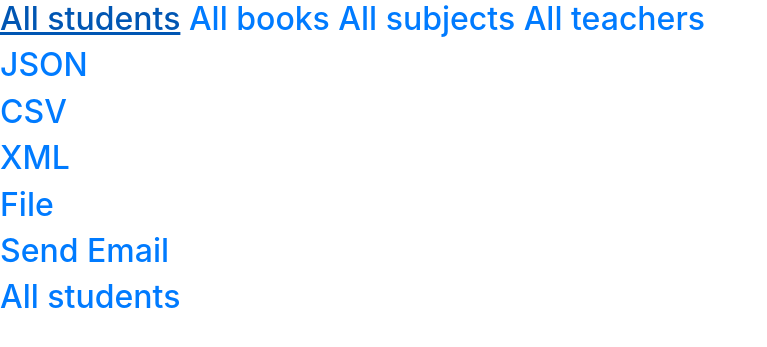
After one commit to ALFANE/Django_HWs, a Django app: page / in a window 1280 px wide. The commit adds this page. Shown: the top 347 px of the page, without its empty margins (0-767 px from the left). Run offline with Django 4.2, Linux system fonts and the light colour scheme; parts of the project's set-up code (start-up, migrations or seed data) failed here and were passed over; some libraries are stand-ins or nearby versions.

Commit message:
second comit on branch dz_17 add start_page

```diff
--- a/app/urls.py
+++ b/app/urls.py
@@ -23,11 +23,11 @@ from home.views import updateStudent, ShowAll, hello, create_student, create_stu
 from home.views_class import ShowAllView, AddNewStudentView, UpdateStudentView, AddStudentByNameView, DeleteStudentView, \
     ShowBookView, BookDeleteView, BookUpdateView, ShowSubjectView, SubjectDeleteView, SubjectUpdateView, \
     DeleteStudentFromSubjectView, AddStudentToSubjectView, ShowTeacherView, DeleteTeacherView, UpdateTeacherView, \
-    DeleteStudentFromTeacher, AddStudentToTeacher, XMLView, JSONView, CSVView, FileView, SendMailview
-
+    DeleteStudentFromTeacher, AddStudentToTeacher, XMLView, JSONView, CSVView, FileView, SendMailview, StartPage
 
 urlpatterns = [
     path("admin/", admin.site.urls),
+    path('', StartPage.as_view(), name = 'start_page'),
     path("home/", hello),
     path("students/", ShowAll, name ='student_list'),
     path('student/update/<id>/', updateStudent, name = 'update_student'),
--- a/home/templates/index.html
+++ b/home/templates/index.html
@@ -47,21 +47,21 @@
 </script>
 <p></p>
 
-<form id="{% url 'class_student_list' %}" method="GET">
+<form action="{% url 'class_student_list' %}" method="GET">
     {% csrf_token %}
   <input type="text" name="teacher_name"/>
   <input type="submit" value="Filter on teacher"  class="btn btn-primary" />
 </form>
 <p></p>
 
-<form id="{% url 'class_student_list' %}" method="GET">
+<form action="{% url 'class_student_list' %}" method="GET">
 {% csrf_token %}
   <input type="text" name="subject_name"/>
   <input type="submit" value="Filter on subject"  class="btn btn-primary" />
 </form>
 <p></p>
 
-<form id="{% url 'class_student_list' %}" method="GET">
+<form action="{% url 'class_student_list' %}" method="GET">
 {% csrf_token %}
   <input type="text" name="book_number"/>
   <input type="submit" value="Filter on book"  class="btn btn-primary" />
--- /dev/null
+++ b/home/templates/start_page.html
@@ -0,0 +1,19 @@
+{% extends 'base.html' %}
+{% block title_content %}Start page{% endblock %}
+{% block body_content %}
+
+
+<h2><a href="{% url 'class_student_list' %}">All students</a>
+<a href="{% url 'class_books_list' %}">All books</a>
+<a href="{% url 'class_subjects_list' %}">All subjects</a>
+<a href="{% url 'class_teachers_list' %}">All teachers</a> </h2>
+<h2><a href="{% url 'json_view' %}">JSON</a> </h2>
+<h2><a href="{% url 'csv_view' %}">CSV</a> </h2>
+<h2><a href="{% url 'xml_view' %}">XML</a> </h2>
+<h2><a href="{% url 'file_view' %}">File</a> </h2>
+<h2><a href="{% url 'send_email_view' %}">Send Email</a> </h2>
+<h2><a href="{% url 'class_student_list' %}">All students</a> </h2>
+
+
+
+{% endblock %}
--- a/home/templates/subject_list.html
+++ b/home/templates/subject_list.html
@@ -20,7 +20,7 @@
         <ul class="navbar-nav mr-auto">
         </ul>
         <div class="btn-group">
-          <input type="button" onclick="window.location.href = '{% url 'class_subject_update' id=subject.id %}';" class="btn btn-sm btn-outline-secondary" value="Edit"/>
+          <input type="button" onclick="window.location.href = '{% url 'class_subject_update' pk=subject.id %}';" class="btn btn-sm btn-outline-secondary" value="Edit"/>
           <input type="button" onclick="deleteSubject('{{ subject.id }}')" class="btn btn-sm btn-outline-secondary" value="Delete"/>
         </div>
       </div>
--- a/home/views_class.py
+++ b/home/views_class.py
@@ -17,6 +17,14 @@ from home.emails import send_email
 from home.tasks import test_task_celery2, compile_task
 from home.models import Student, Book, Subject, Teacher
 from home.forms import StudentForm, BookForm, SubjectForm, TeacherForm
+
+class StartPage(View):
+
+    def get(self, request):
+        return render(
+            request = request,
+            template_name= 'start_page.html'
+        )
 
 @method_decorator(cache_page(settings.CACHE_TTL), name='dispatch')
 class ShowAllView(View):
```
